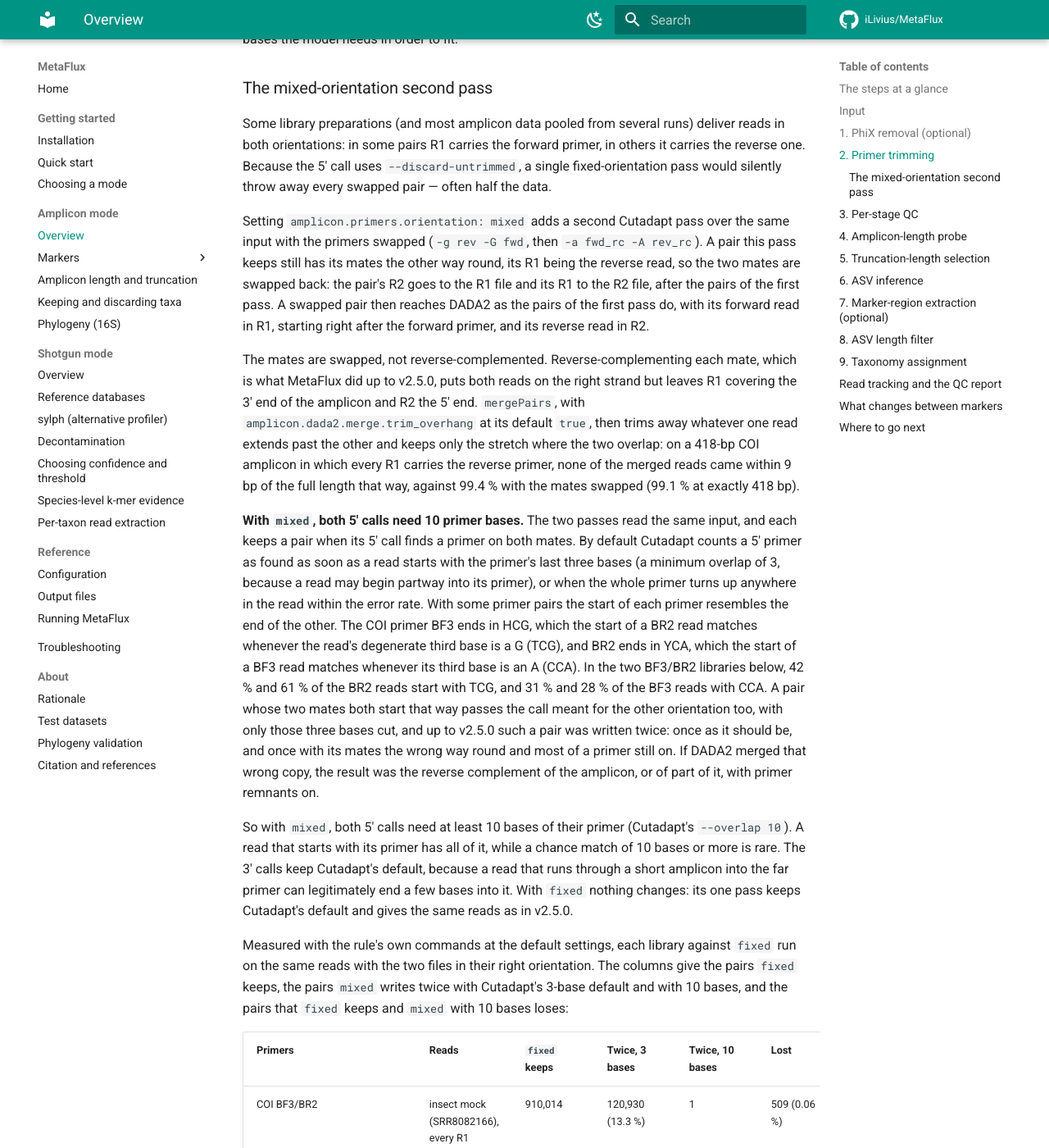
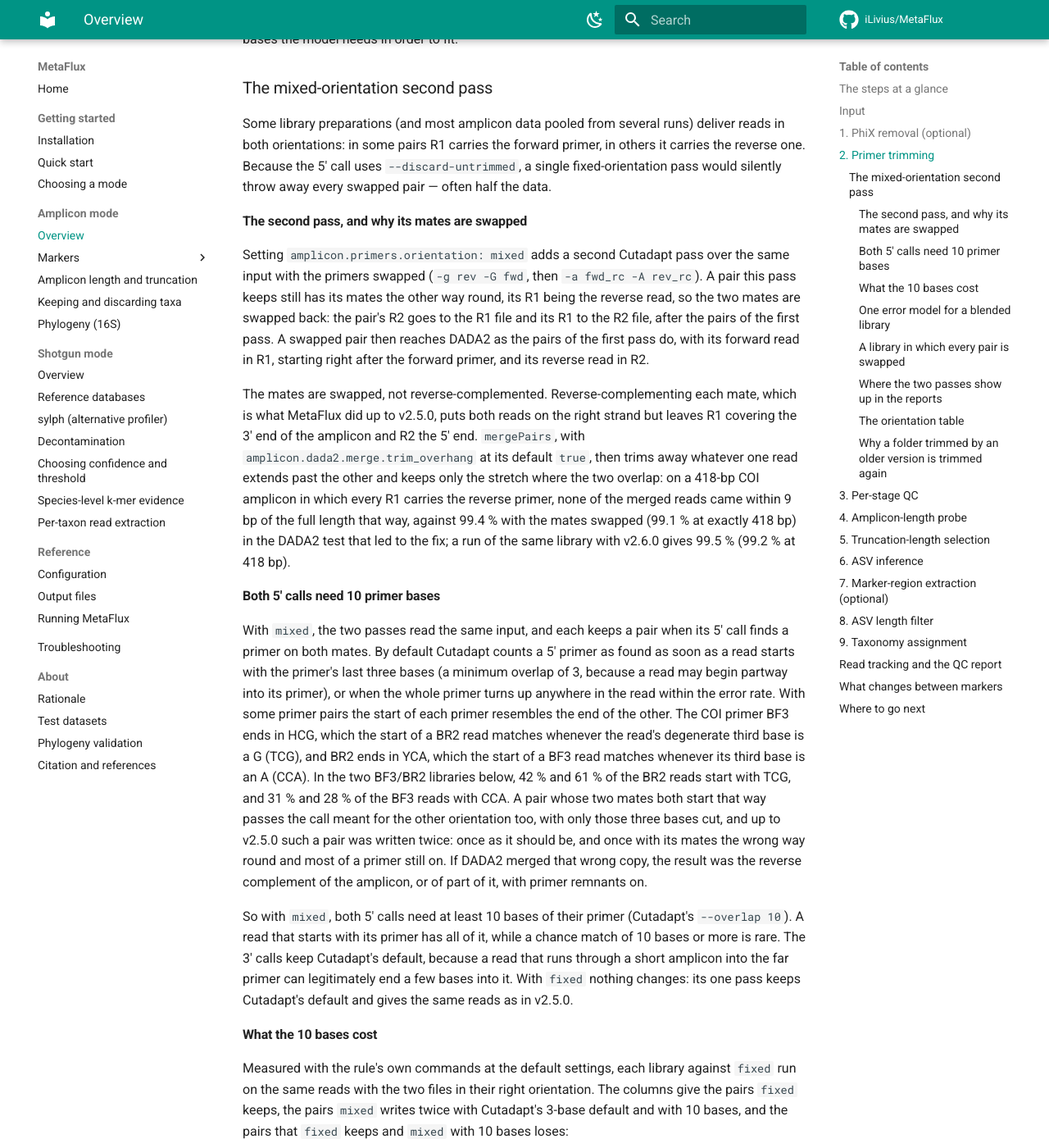
Before and after one commit to iLivius/MetaFlux, an MkDocs documentation site: the page built from docs/amplicon/overview.md, in a window 1280 px wide and 1400 px high, scrolled down 3519 px. Shown: the whole window at 82% size. Built offline with MkDocs 1.6.1 and Material for MkDocs 9.7.7, drawn with Linux system fonts in a browser that asks for light colours; comment, search, counter and statistics services are not loaded; some of the changed text lies outside the part shown.

Commit message:
Mixed-orientation, running and k-mer pages: sub-headings, sources, plain words
- "The mixed-orientation second pass" on the amplicon overview had grown to
  181 lines of prose on eight topics with no sub-heading. It now has one per
  topic, in the page's voice (the second pass and why its mates are swapped;
  both 5' calls need 10 primer bases; what the 10 bases cost; one error model
  for a blended library; a library in which every pair is swapped; where the
  two passes show up in the reports; the orientation table; why a folder
  trimmed by an older version is trimmed again). The section's own anchor,
  which four pages link to, is unchanged. The paragraph on the lost pairs
  states its conclusion first and the start-of-read test in one sentence;
  its numbers (69 of 2,088, 1,792 of 2,086, 93-99.8 %) are unchanged.
- The 99.4 % of merged reads within 9 bp of the full 418 bp comes from the
  DADA2 test that led to the fix; the page says so and adds the v2.6.0 run
  of the same library (99.5 %, 99.2 % at exactly 418 bp), as the CHANGELOG
  now does.
- The running page named two Python functions and a rule file to say which
  files a run asks for; it now says it in its own words (the read files of
  each stage with their counts and QC, the DADA2 and taxonomy tables, the
  read tracking, the MultiQC report, and the shotgun equivalents), with the
  code pointer kept in parentheses for maintainers.
- "worktree" is defined at its first use on the overview and running pages.
- The k-mer evidence page said "rung" and "arm" for the sequencing depths
  and the three gate settings, words of the validation report that the page
  never introduced; it now says depth, and gate off / 300 / auto.

```diff
--- a/docs/amplicon/overview.md
+++ b/docs/amplicon/overview.md
@@ -126,6 +126,8 @@ in both orientations: in some pairs R1 carries the forward primer, in others it
 the reverse one. Because the 5′ call uses `--discard-untrimmed`, a single fixed-orientation
 pass would silently throw away every swapped pair — often half the data.
 
+#### The second pass, and why its mates are swapped
+
 Setting `amplicon.primers.orientation: mixed` adds a second Cutadapt pass over the same
 input with the primers swapped (`-g rev -G fwd`, then `-a fwd_rc -A rev_rc`). A pair this
 pass keeps still has its mates the other way round, its R1 being the reverse read, so the
@@ -141,10 +143,13 @@ covering the 3′ end of the amplicon and R2 the 5′ end. `mergePairs`, with
 read extends past the other and keeps only the stretch where the two overlap: on a
 418-bp COI amplicon in which every R1 carries the reverse primer, none of the merged
 reads came within 9 bp of the full length that way, against 99.4 % with the mates
-swapped (99.1 % at exactly 418 bp).
+swapped (99.1 % at exactly 418 bp) in the DADA2 test that led to the fix; a run of the
+same library with v2.6.0 gives 99.5 % (99.2 % at 418 bp).
 
-**With `mixed`, both 5′ calls need 10 primer bases.** The two passes read the same
-input, and each keeps a pair when its 5′ call finds a primer on both mates. By default
+#### Both 5′ calls need 10 primer bases
+
+With `mixed`, the two passes read the same input, and each keeps a pair when its 5′
+call finds a primer on both mates. By default
 Cutadapt counts a 5′ primer as found as soon as a read starts with the primer's last three
 bases (a minimum overlap of 3, because a read may begin partway into its primer), or when
 the whole primer turns up anywhere in the read within the error rate. With some primer
@@ -165,6 +170,8 @@ of 10 bases or more is rare. The 3′ calls keep Cutadapt's default, because a r
 runs through a short amplicon into the far primer can legitimately end a few bases into
 it. With `fixed` nothing changes: its one pass keeps Cutadapt's default and gives the same
 reads as in v2.5.0.
+
+#### What the 10 bases cost
 
 Measured with the rule's own commands at the default settings, each library against
 `fixed` run on the same reads with the two files in their right orientation. The columns
@@ -190,15 +197,15 @@ one of the reads; the gyrB primers are highly degenerate.
 
 The lost pairs are what the 10 bases cost. In all but 2 of the 2,088 lost pairs, `fixed`
 found the primer of a mate from only 3 to 9 of its bases at the start of the read, and
-removed just those bases. To check whether such a mate is a cleanly trimmed amplicon read,
-a simple test was used: a trimmed read counts as amplicon-like when at least 10 of the
-reads that `fixed` keeps from the same sample and in the same direction (R1 or R2) start
-with the same 15 bases. Depending on the sample and direction, 93 to 99.8 % of the reads
-that `fixed` keeps pass this test, but the mate cut short passes it in only 69 (3 %) of
-the lost pairs. In the others it still carries most of a primer that differs from the
-given one by more than the error rate allows, or is a read of something other than the
-amplicon, such as a low-complexity read. The other mate, by contrast, passes the test in
-1,792 of the 2,086 lost pairs (86 %).
+removed just those bases. Such a mate is hardly ever a cleanly trimmed amplicon read. By
+a simple test (a trimmed read starts with the same 15 bases as at least 10 of the reads
+`fixed` keeps from the same sample and direction), which 93 to 99.8 % of the kept reads
+pass, the mate cut short passes in only 69 (3 %) of the lost pairs, while the other mate
+passes in 1,792 of the 2,086 (86 %). The mate cut short usually still carries most of a
+primer that differs from the given one by more than the error rate allows, or is a read
+of something other than the amplicon, such as a low-complexity read.
+
+#### One error model for a blended library
 
 What the swap means for DADA2: in a truly mixed library, the R1 file holds sequencer
 read 1 of the pairs that came in the right way round and sequencer read 2 of the swapped
@@ -228,6 +235,8 @@ had not converged after 172 rounds and 10.5 hours when the run was stopped, beca
 of the reads in each file were reverse-complemented, with their quality running backwards,
 and 7 % still began with most of a primer (see
 [Troubleshooting](../troubleshooting.md#amplicon-dada2s-error-model-never-converges)).
+
+#### A library in which every pair is swapped
 
 A library in which every pair is swapped needs no second pass: swap the two input files
 of each sample (R1 ↔ R2) and keep `fixed`. With `mixed`, the second pass would keep the
@@ -259,6 +268,8 @@ sequence, not by ASV number.
     setting is a large drop in reads at the primer-trimming stage — visible in
     `stats/read_tracking.txt` and in the Cutadapt section of the MultiQC report.
 
+#### Where the two passes show up in the reports
+
 Per-sample Cutadapt statistics are written as JSON to `stats/cutadapt/` — one file for the
 5′ call and one for the 3′ call of the first pass. The second pass writes its Cutadapt
 reports to `logs/trim_primers/{sample}.log`, so with `mixed` the Cutadapt section of
@@ -266,6 +277,8 @@ the MultiQC report describes the first pass alone, and there the pairs that only
 pass keeps count as discarded. `stats/03.stripped_reads.counts` and the `stripped` column of
 `stats/read_tracking.txt` count the pairs of both passes, so the rare pair kept by both
 counts twice.
+
+#### The orientation table
 
 With `mixed`, `stats/orientation/{sample}.tsv` shows how the pairs of each sample split
 between the two orientations: the read pairs that went into primer trimming, the pairs the
@@ -278,6 +291,8 @@ pairs those calls dropped. The rare pair kept by both passes counts in both colu
 counts twice in `03.stripped/`. Nothing in the pipeline reads the file; the
 [output reference](../reference/output.md#stats) lists its columns.
 
+#### Why a folder trimmed by an older version is trimmed again
+
 The file also makes sure that the swap and the 10-base rule reach output folders trimmed
 before they existed. A folder trimmed with `mixed` by MetaFlux v2.5.0 or earlier has no
 such file, and a run with `mixed` asks for it, so primer trimming runs again for every
@@ -286,9 +301,10 @@ the truncation lengths, DADA2, the region extraction and the phylogeny where the
 the taxonomy, the read tracking and the MultiQC report are made again. The PhiX removal
 and the QC and counts of the raw reads are kept, and so are the reference files and the
 length probe when the run starts from the MetaFlux folder that made the output folder. A
-fresh clone, an unpacked release or a second worktree looks for the probe, and by default
-the references, in its own `refdb/` folder, so from there the probe is computed again and
-the references are fetched again, unless the old `refdb/` was carried over.
+fresh clone, an unpacked release or a second worktree (another checkout of the same
+repository, made with `git worktree`) looks for the probe, and by default the references,
+in its own `refdb/` folder, so from there the probe is computed again and the references
+are fetched again, unless the old `refdb/` was carried over.
 
 Primer trimming runs again whichever MetaFlux folder the run starts from, and whatever
 `--rerun-triggers` says. Without the file it would not always happen. Snakemake notices a
```
Also changed, not shown: docs/reference/running.md (+12 -6 lines), docs/shotgun/kmer-evidence.md (+4 -4 lines).
